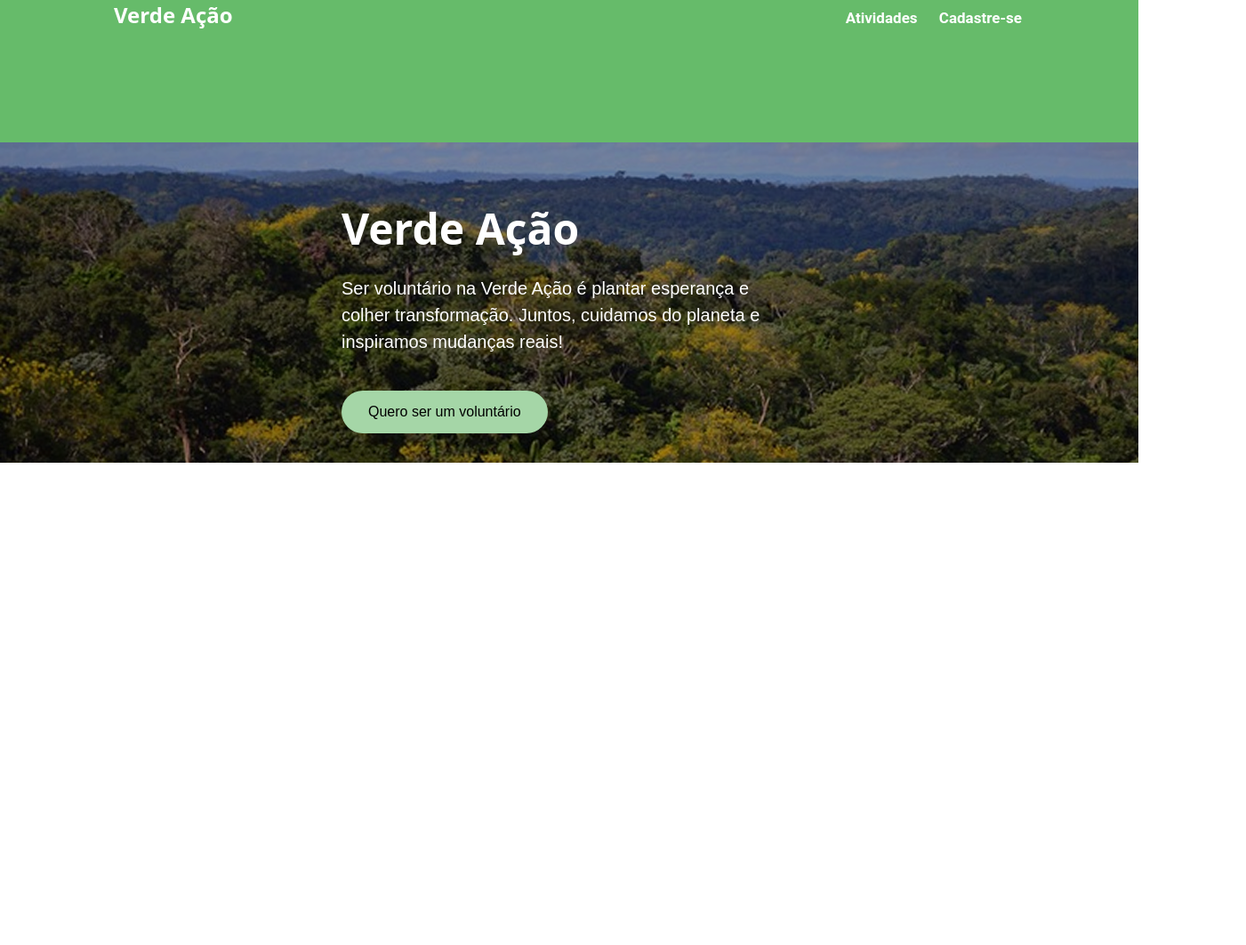
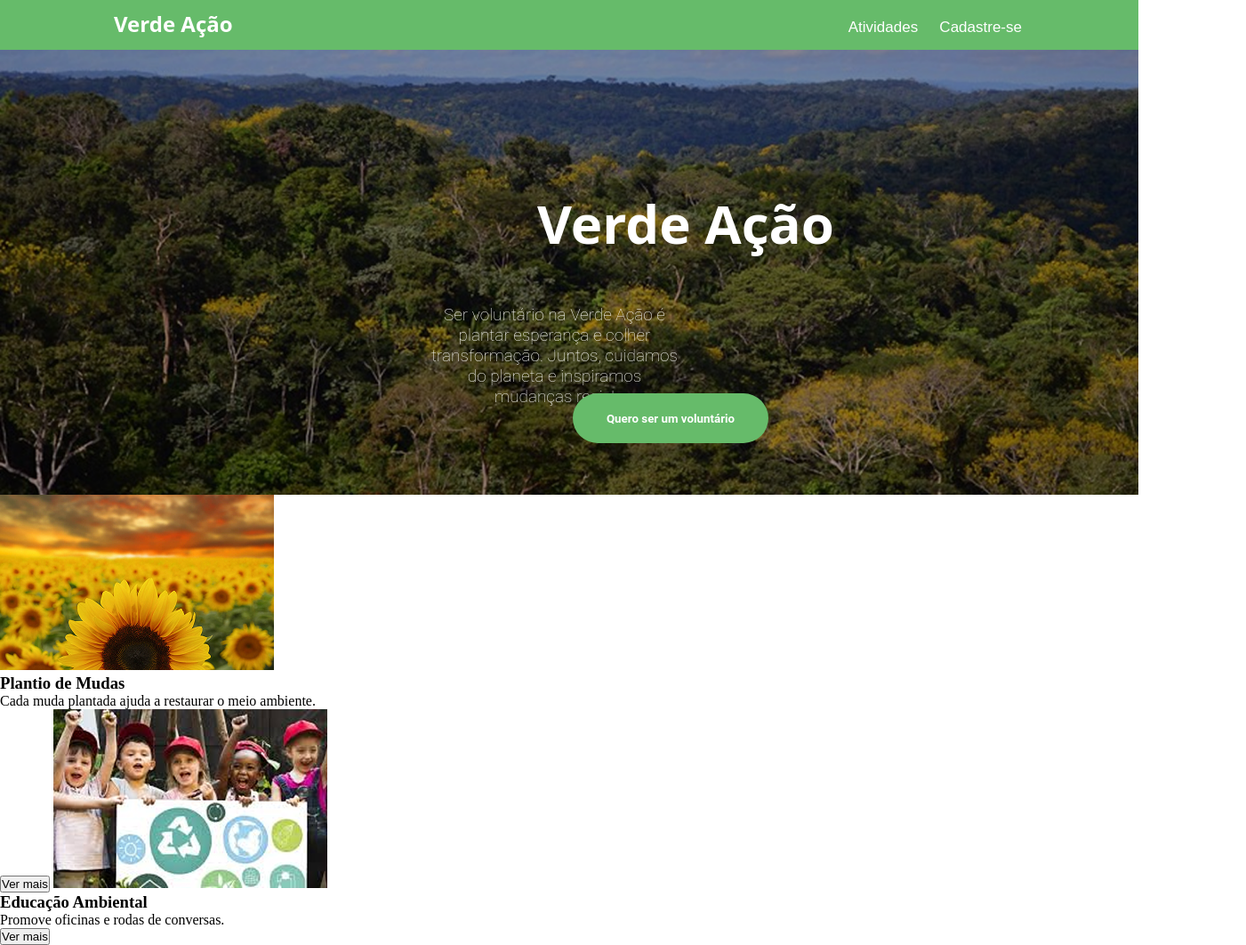
Before and after one commit to jeffersondavidsds/Verde-Acao, a plain HTML site: page index.html in a window 1280 px wide. Shown: the whole page at 89% size, 1401 px wide, since content can reach past the window. Before the commit the page ends 800 px from the top, so only its background shows below. Drawn offline with Linux system fonts and the light colour scheme; a web font is replaced by a local one.

Commit message:
Update Front

```diff
--- a/index.html
+++ b/index.html
@@ -28,6 +28,21 @@
 
     </section>
 
+    <section>
+        <card class="card1">
+            <img class="imgcard1" src="Assets/girassol.png" alt="Imagem de pessoas plantando árvores">
+            <h3 class="h3card1">Plantio de Mudas</h3>
+            <p class="pcard1">Cada muda plantada ajuda a restaurar o meio ambiente.</p>
+            <button class="Ver mais">Ver mais</button>
+        </card>
+        <card class="card2">
+            <img class="imgcard2" src="Assets/criancas.png" alt="Imagem de pessoas plantando árvores">
+            <h3 class="h3card1">Educação Ambiental</h3>
+            <p class="pcard1">Promove oficinas e rodas de conversas.</p>
+            <button class="Ver mais">Ver mais</button>
+        </card>
+    </section>
+
 
 
 
--- a/style.scss
+++ b/style.scss
@@ -13,25 +13,25 @@
 header{
     background-color: #66BB6A;
     width: 100%;
-    height: 20vh;
+    height: 7vh;
     padding-left: 10%;
+    padding-top: 10px;
     font-family: "Sansita Swashed", system-ui;
     //padding-left: 50px;
     //padding-top: 50px;
     //margin-top: 20px; //Move o header 20px para baixo externamente
     //margin-left: 20px; //Move o header 20px para a direita externamente
 .headeratividades{
-    font-family: Roboto;
-    font-weight: 700;
-    font-style: Bold;
+    font-family: Arial, Helvetica, sans-serif;
+    font-weight: 100;
     font-size: 17px;
     line-height: 100%;
     letter-spacing: 0%;
 
 }
 .headercadastrese{
-    font-family: Roboto;
-    font-weight: 700;
+    font-family: Arial, Helvetica, sans-serif;
+    font-weight: 100;
     font-style: Bold;
     font-size: 17px;
 }
@@ -41,7 +41,10 @@ header{
 h2{
 
     display:block; //Ocupa toda a linha (horizontal/largura) independente do tamanho do elemento, comportamento de <div>, <h1>, <p>, etc;
-
+    width: 256px;
+    height: 60px;
+    top: 31px;
+    left: 207;
     display: inline; //Ocupa somente o tamanho do conteúdo/elemento, comportamento da tag <a> e <span>;
 
     display: inline-block; //Combinação dos dois comportamentos acima;
@@ -70,40 +73,97 @@ a{
 
 .background{
     background-color: #A5D6A7;
-    width: 100%;
-    height: 45vh;
-    padding-left: 30%;
+    width: 2,440px;
+    height: 500px;
+    left: 50px;
+    right: 200px;
+    top: 123px;
+    padding-left:30%;
     padding-top: 5%;
     background-image: url("./Assets/background.png");
     background-repeat: no-repeat;
 
+    background-size: cover;
+
 }
 
 .queroservoluntario{
-    background-color: #A5D6A7;
-    color: rgb(0, 0, 0);
+    width: 220px;
+    height: 56px;
+    background-color: #66BB6A;
+    color: #ffffff;
     border: none;
-    padding: 15px 30px;
+    padding: 17px 30px;
     border-radius: 40px;
-    font-size: 16px;
+    font-size: 14px 10px;
+    font-weight: bold;
     cursor: pointer;
-    margin-top: 20px;
+    font-family: "Roboto", sans-serif;
+    margin-top: 90px;
+    margin-right: 517px;
+    margin-left: 260px;
+
+
+
 
 }
 
 .h1queroser{
-    color: #ffffff;
-    font-size: 48px;
-    margin-bottom: 20px;
-    font-family: "Sansita Swashed", system-ui;
+width: 797px;
+height: 56;
+top: 408.56px;
+left: 322px;
+right: 322px;
+opacity: 1;
+color: #ffffff;
+font-size: 60px;
+margin-bottom: 50px;
+margin-top: 90px;
+font-family: "Sansita Swashed", system-ui;
+margin-right: 517px;
+margin-left: 220px;
+
 
 }
 .pqueroser{
-    color: #ffffff;
-    font-size: 20px;
-    margin-bottom: 20px;
-    max-width: 500px;
-    line-height: 1.5;
-    font-family: Arial, sans-serif;
+color: #ffffff;
+width: 797;
+height: 10px;
+top: 408.56px;
+left: 322px;
+right: 322px;
+opacity: 1;
+font-family: Roboto;
+font-weight: 50;
+font-size: 19px;
+letter-spacing:10%;
+text-align: center;
+margin-right: 517px;
+margin-left: 100px;
+
+
 
 }
+
+
+.imagemcards{
+
+width: 1440px;
+height: 660px;
+left: 0px;
+top: 694px;
+
+background: #94ff1a;
+
+}
+.imagem1{
+    /* girassol */
+
+border-radius: 20px;
+width: 311px;
+height: 197px;
+left: -3px;
+top: 0px;
+margin-bottom: 10px;
+
+}
```
Also changed, not shown: style.css, 1 other file.
